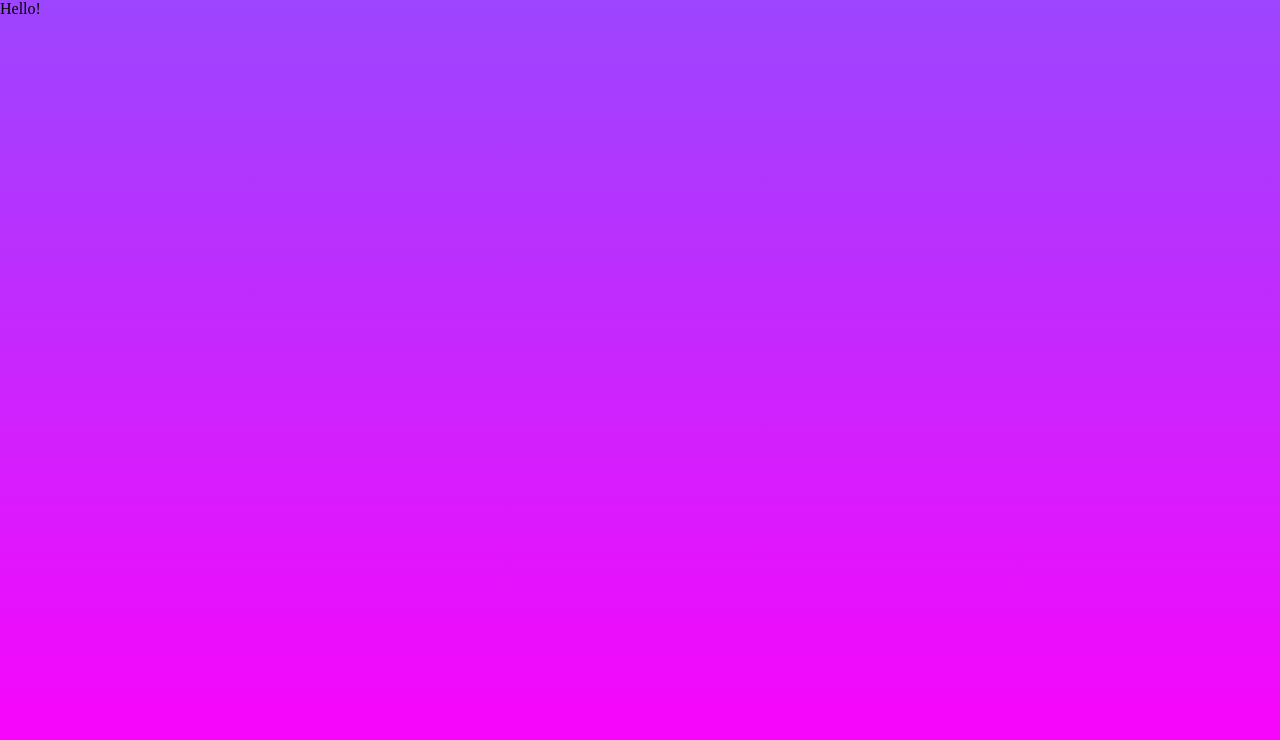
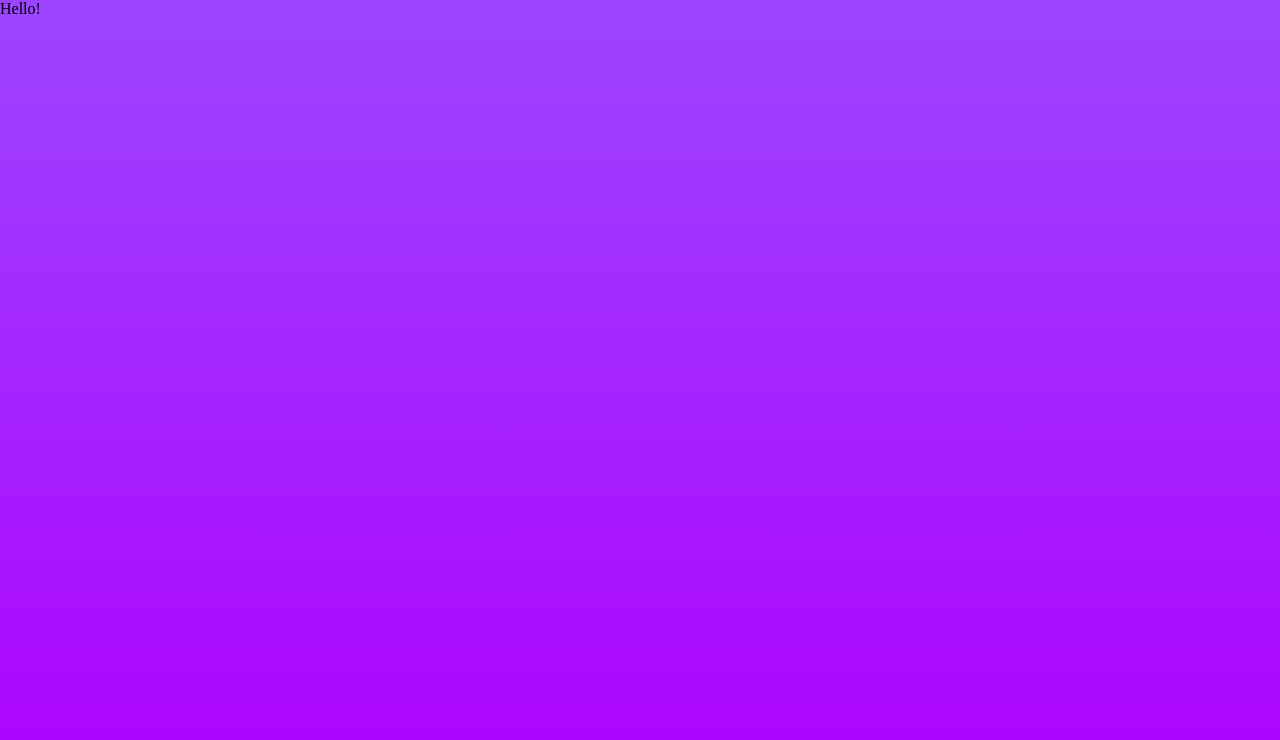
Before and after one commit to Charlzee/imposter-game, a plain HTML site: page public/index.html in a window 1280 px wide. Drawn offline with Linux system fonts and the light colour scheme.

Commit message:
bg color change

```diff
--- a/public/css/main.css
+++ b/public/css/main.css
@@ -1,6 +1,6 @@
 body {
     background-color: #ff00fb;
-    background-image: linear-gradient(0deg, rgba(255, 0, 251, 1) 0%, rgba(156, 69, 255, 1) 100%);
+    background-image: linear-gradient(0deg, rgb(174, 0, 255) 0%, rgba(156, 69, 255, 1) 100%);
     background-repeat: no-repeat;
     background-attachment: fixed;
 
```
